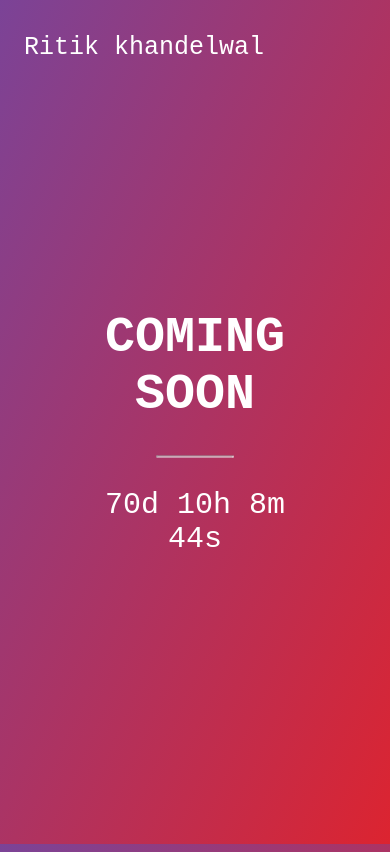
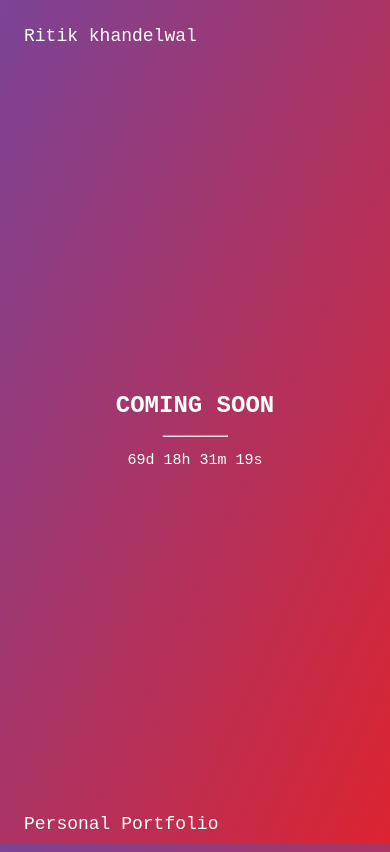
Before and after one commit to Ritik-khandelwal/Portfolio-website, a plain HTML site: page index.html in a window 390 px wide. Drawn offline with Linux system fonts and the light colour scheme.

Commit message:
Add files via upload

```diff
--- a/index.html
+++ b/index.html
@@ -69,28 +69,51 @@
             background-image: linear-gradient(to bottom right, #7b4397, #dc2430);
         }
 
+        /* If the screen size is 601px wide or more, set the font-size of <div> to 80px */
+        @media screen and (min-width: 601px) {
+            div.text-size {
+                font-size: 25px;
+            }
+            .text-sizeee {
+                font-size: 30px;
+            }
+        }
+
+        /* If the screen size is 600px wide or less, set the font-size of <div> to 30px */
+        @media screen and (max-width: 600px) {
+            div.text-size {
+                font-size: 18px;
+            }
+            div.text-sizee {
+                font-size: 12px;
+            }
+            .text-sizeee {
+                font-size: 15px;
+            }
+        }
+
     </style>
 
     <title>Ritik khandelwal</title>
 </head>
 <body id="grad">
     <div class="bgimg">
-        <div class="topleft">
+        <div class="topleft text-size">
           <p>Ritik khandelwal</p>
         </div>
-        <div class="middle">
+        <div class="middle text-sizee">
           <h1>COMING SOON</h1>
           <hr>
-          <p id="demo" style="font-size:30px"></p>
+          <p id="demo"  class="text-sizeee"></p>
         </div>
-        <div class="bottomleft">
-          <p></p>
+        <div class="bottomleft text-size">
+          <p>Personal Portfolio</p>
         </div>
       </div>
 
       <script>
           // Set the date we're counting down to
-            var countDownDate = new Date("Feb 1, 2022 15:37:25").getTime();
+            var countDownDate = new Date("Feb 1, 2022 00:00:00").getTime();
 
             // Update the count down every 1 second
             var x = setInterval(function() {
```
